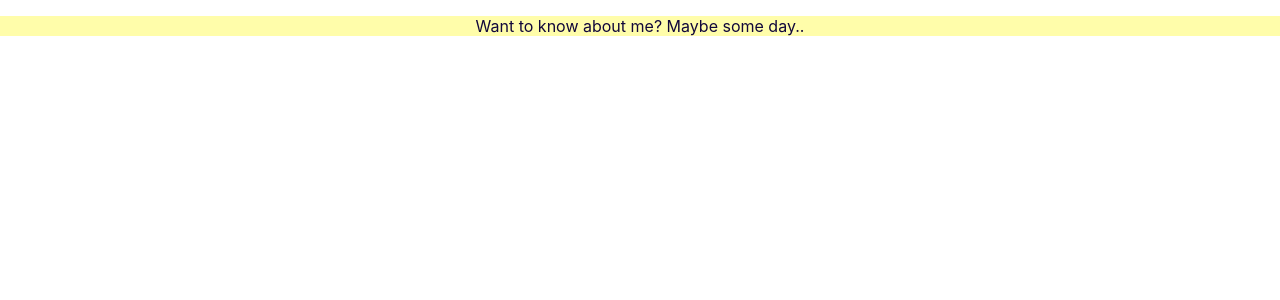
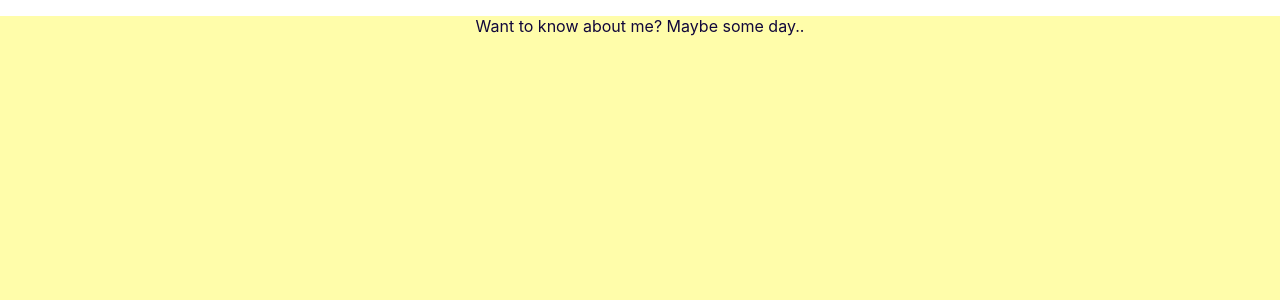
Before and after one commit to MuffinTheMan/caleblarsen.dev, a React (Create React App) app: page /about in a window 1280 px wide. Shown: the top 300 px of the page. Built offline with nearby package versions, Linux system fonts and the light colour scheme.

Commit message:
Remove unnecessary code from base.css and get rid of header to use div instead.

```diff
--- a/src/App.js
+++ b/src/App.js
@@ -23,21 +23,13 @@ class App extends Component {
 export default styled(App)`
   color: ${props => props.theme.primaryFontColor};
   background-color: ${props => props.theme.backgroundColor};
+  height: 100vh;
+
   font-family: -apple-system, BlinkMacSystemFont, "Segoe UI", "Roboto", "Oxygen",
     "Ubuntu", "Cantarell", "Fira Sans", "Droid Sans", "Helvetica Neue",
     sans-serif;
 
   text-align: center;
-
-  header {
-    padding: 0 30px;
-    min-height: 100vh;
-    display: flex;
-    flex-direction: column;
-    align-items: center;
-    justify-content: center;
-    font-size: calc(10px + 2vmin);
-  }
 
   img.logo {
     animation: App-logo-spin infinite 20s linear;
--- a/src/base.css
+++ b/src/base.css
@@ -1,7 +1 @@
-body {
-  /* Body should always take up the full viewport height and viewport width */
-  min-width: 100vw;
-  min-height: 100vh;
-  margin: 0;
-  padding: 0;
-}
+body{margin:0;}
--- a/src/components/Home.js
+++ b/src/components/Home.js
@@ -4,10 +4,10 @@ import logo from '../logo.svg';
 export class Home extends Component {
   render() {
     return (
-        <header>
+        <div>
             <img src={logo} className="logo" alt="logo" />
             <p>Welcome to caleb-larsen.com. I've only just begun my migration to React, so there's nothing here at the moment. Check back again soon!</p>
-        </header>
+        </div>
     );
   }
 }
```
